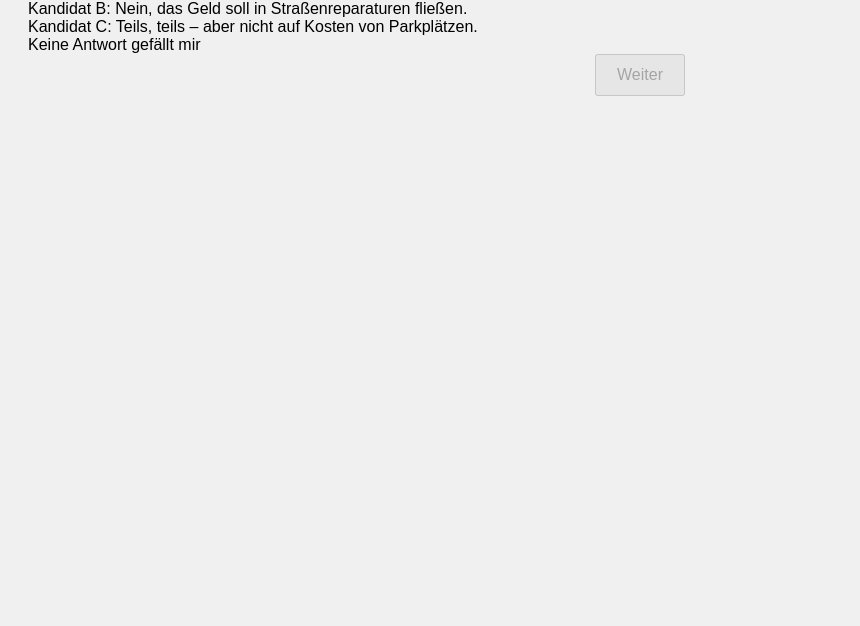
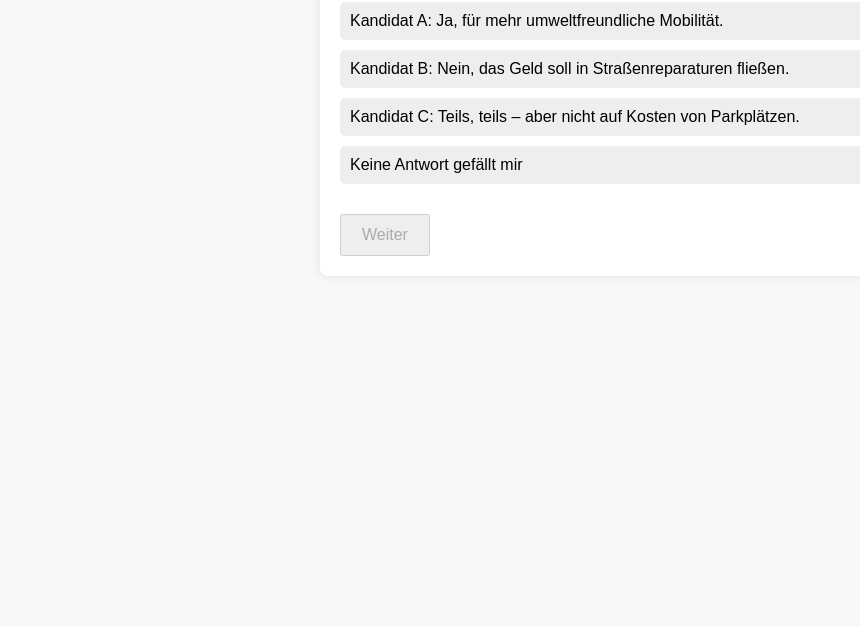
Before and after one commit to Karljakobus/Karljakobus.github.io, a plain HTML site: page index.html in a window 1280 px wide. Shown: the part 174-800 px from the top of the page, without its empty margins (0-860 px from the left). Drawn offline with Linux system fonts and the light colour scheme.

Commit message:
Update style.css

```diff
--- a/style.css
+++ b/style.css
@@ -1,23 +1,37 @@
 body {
-  font-family: Arial, sans-serif;
+  font-family: sans-serif;
+  background: #f8f8f8;
   padding: 20px;
-  background-color: #f0f0f0;
+}
+
+.container {
+  max-width: 600px;
+  margin: auto;
+  background: white;
+  padding: 20px;
+  border-radius: 8px;
+  box-shadow: 0 0 10px rgba(0,0,0,0.1);
 }
 
 h1 {
   text-align: center;
 }
 
-.question {
-  background: white;
-  padding: 10px;
-  margin-bottom: 15px;
-  border-radius: 5px;
-}
-
 button {
-  display: block;
-  margin: auto;
+  margin-top: 20px;
   padding: 10px 20px;
   font-size: 16px;
 }
+.answer {
+  margin: 10px 0;
+  padding: 10px;
+  background: #eee;
+  border-radius: 5px;
+  cursor: pointer;
+}
+.answer:hover {
+  background: #ddd;
+}
+.answer.selected {
+  background: #cce5ff;
+}
```
